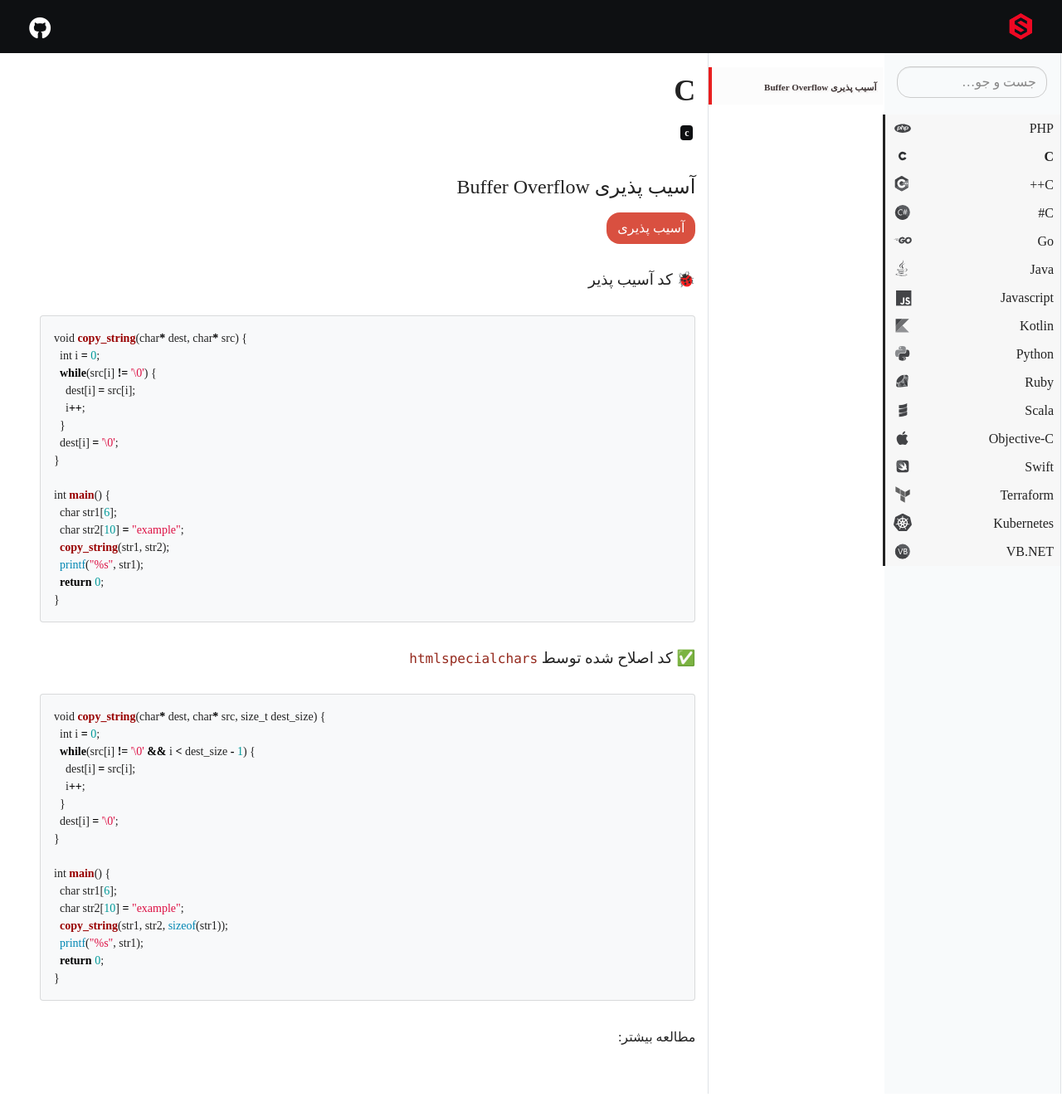
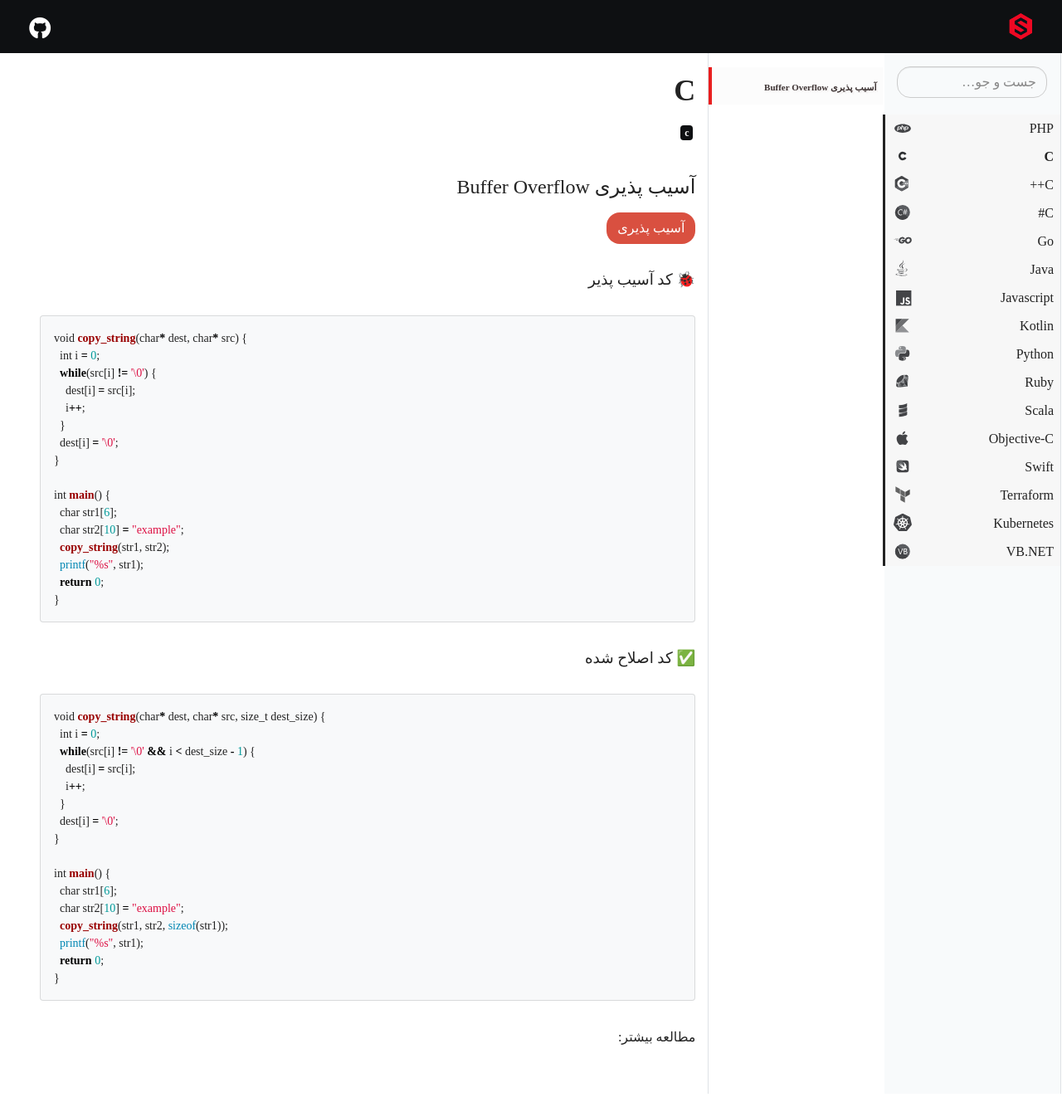
Before and after one commit to securec0ding/securec0ding.github.io, a Jekyll site: the page built from _docs/c.md, in a window 1280 px wide and 1334 px high. Shown: the whole window at 83% size. Built offline with Jekyll 4.4.1, drawn with Linux system fonts in a browser that asks for light colours; some web fonts are replaced.

Commit message:
Update c.md

```diff
--- a/_docs/c.md
+++ b/_docs/c.md
@@ -37,7 +37,8 @@ int main() {
 
 
 
-##### ✅ کد اصلاح شده توسط `htmlspecialchars`
+##### ✅ کد اصلاح شده
+
 
 {% highlight php %}
 void copy_string(char* dest, char* src, size_t dest_size) {
```
